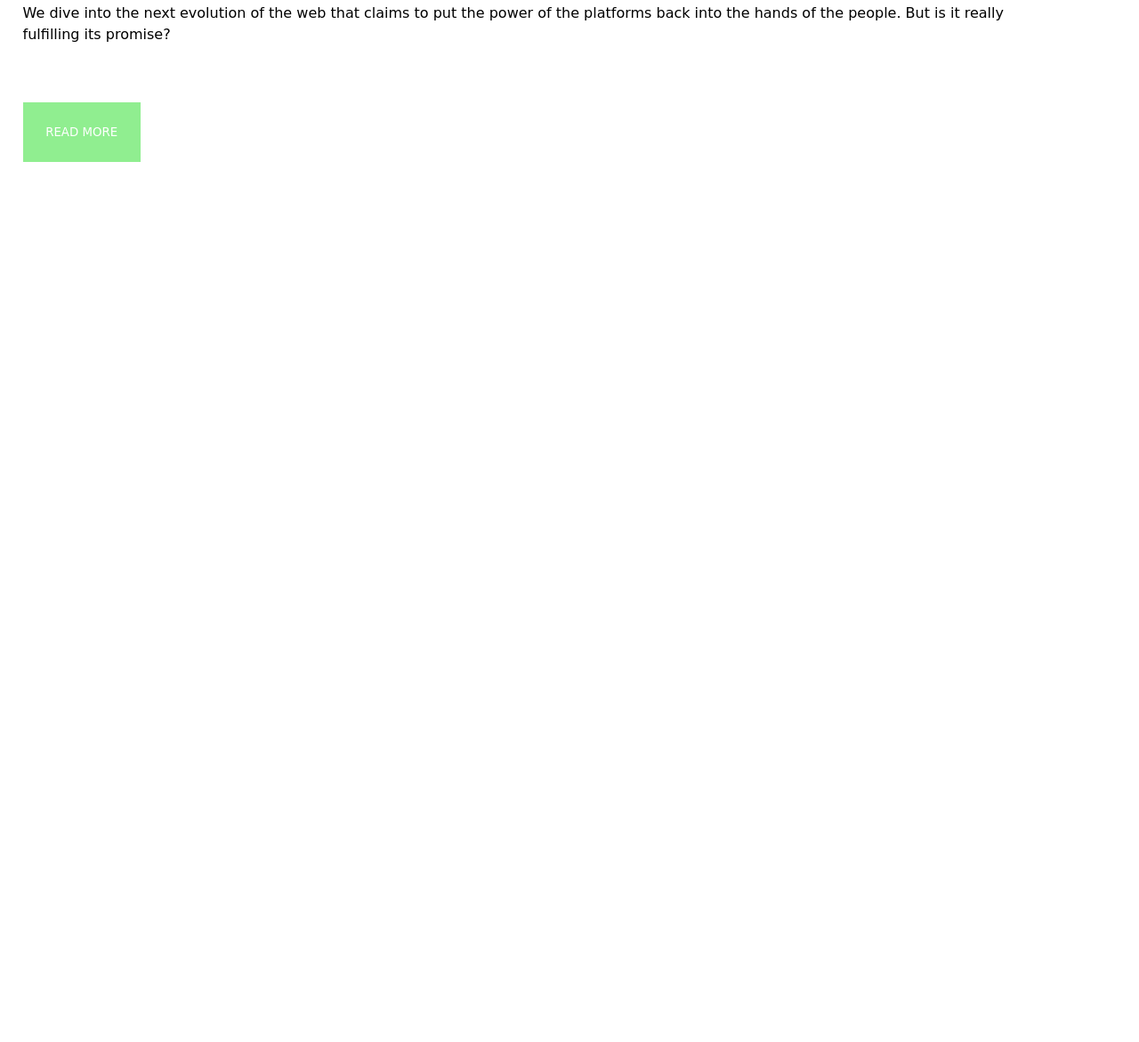
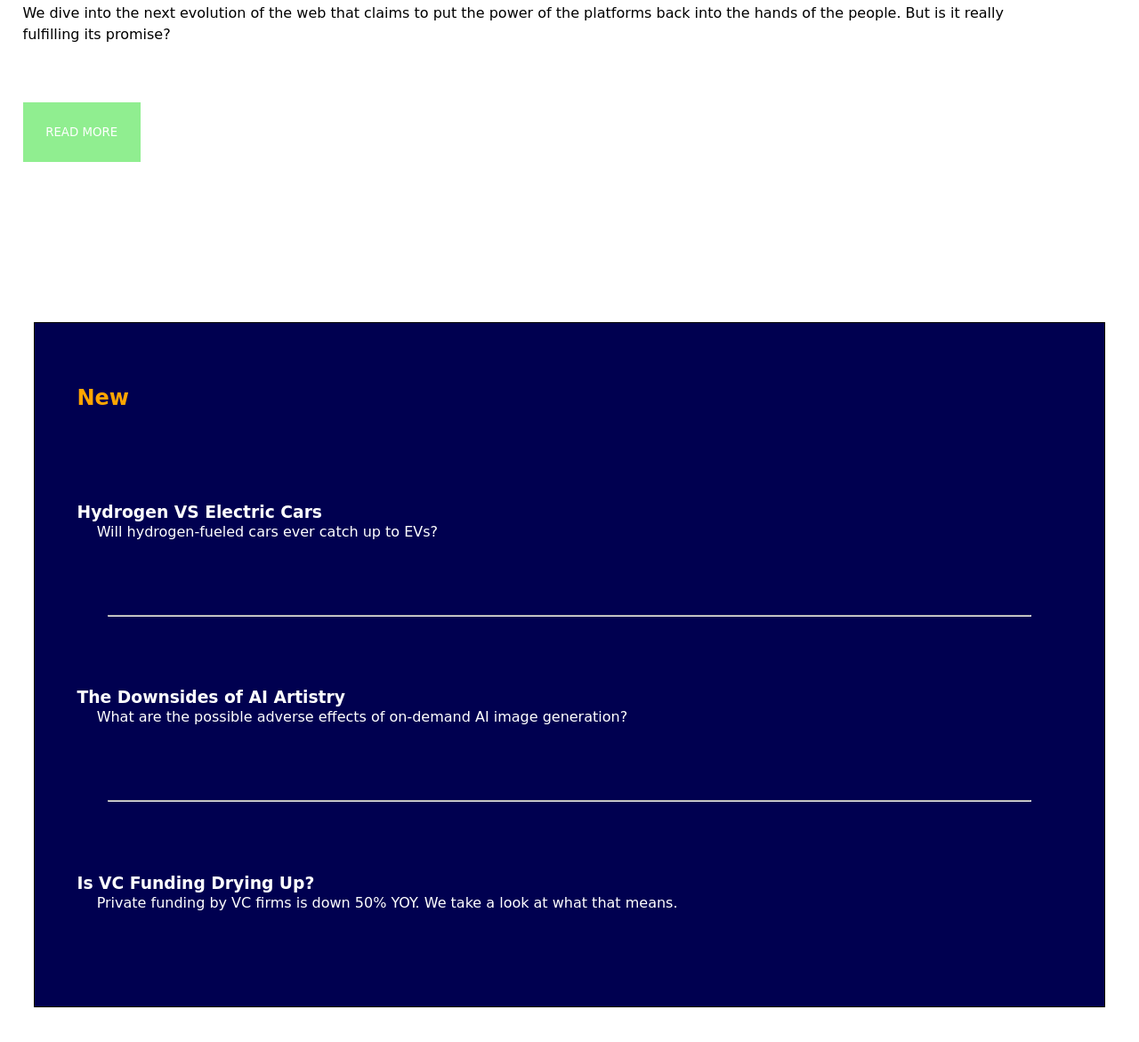
Before and after one commit to Spvtnik94/primer-proyecto-, a plain HTML site: page index.html in a window 1280 px wide. Shown: the part 640-1811 px from the top of the page at 89% size. Before the commit the page ends 822 px from the top, so only its background shows below. Drawn offline with Linux system fonts and the light colour scheme.

Commit message:
agregando la segunda sección

```diff
--- a/index.html
+++ b/index.html
@@ -37,6 +37,25 @@
       </div>
       <button class="boton-read">READ MORE</button>
     </div>
-    <div></div>
+  <!-- second section -->
+    <div class="container">
+      <div class="card-container">
+        <h2 class="title">New</h2>
+        <div class="box">
+          <h3 class="sub">Hydrogen VS Electric Cars</h3>
+          <p class="para">Will hydrogen-fueled cars ever catch up to EVs?</p>
+        </div>
+        <hr>
+        <div class="box">
+          <h3 class="sub">The Downsides of AI Artistry</h3>
+          <p class="para">What are the possible adverse effects of on-demand AI image generation?</p>
+        </div>
+        <hr>
+        <div class="box">
+          <h3 class="sub">Is VC Funding Drying Up?</h3>
+          <p class="para">Private funding by VC firms is down 50% YOY. We take a look at what that means.</p>
+        </div>
+      </div>
+    </div>
   </body>
 </html>
--- a/style.css
+++ b/style.css
@@ -61,3 +61,31 @@
   .display-menu {
     display: none;
   }
+
+  .container {
+    margin: 3%;
+  }
+
+  .card-container {
+    border: 1px solid ;
+    padding: 2%;
+    margin-top: 15%;
+    background: rgb(0, 0, 80);
+  }
+
+  .title {
+    margin-top: 2%;
+    padding: 2%;
+    color: orange;
+  }
+
+  .box {
+    padding: 2%;
+    margin-top: 5%;
+    margin-bottom: 5%;
+    color: white;
+  }
+
+  hr {
+    margin: 5%;
+  }
```
